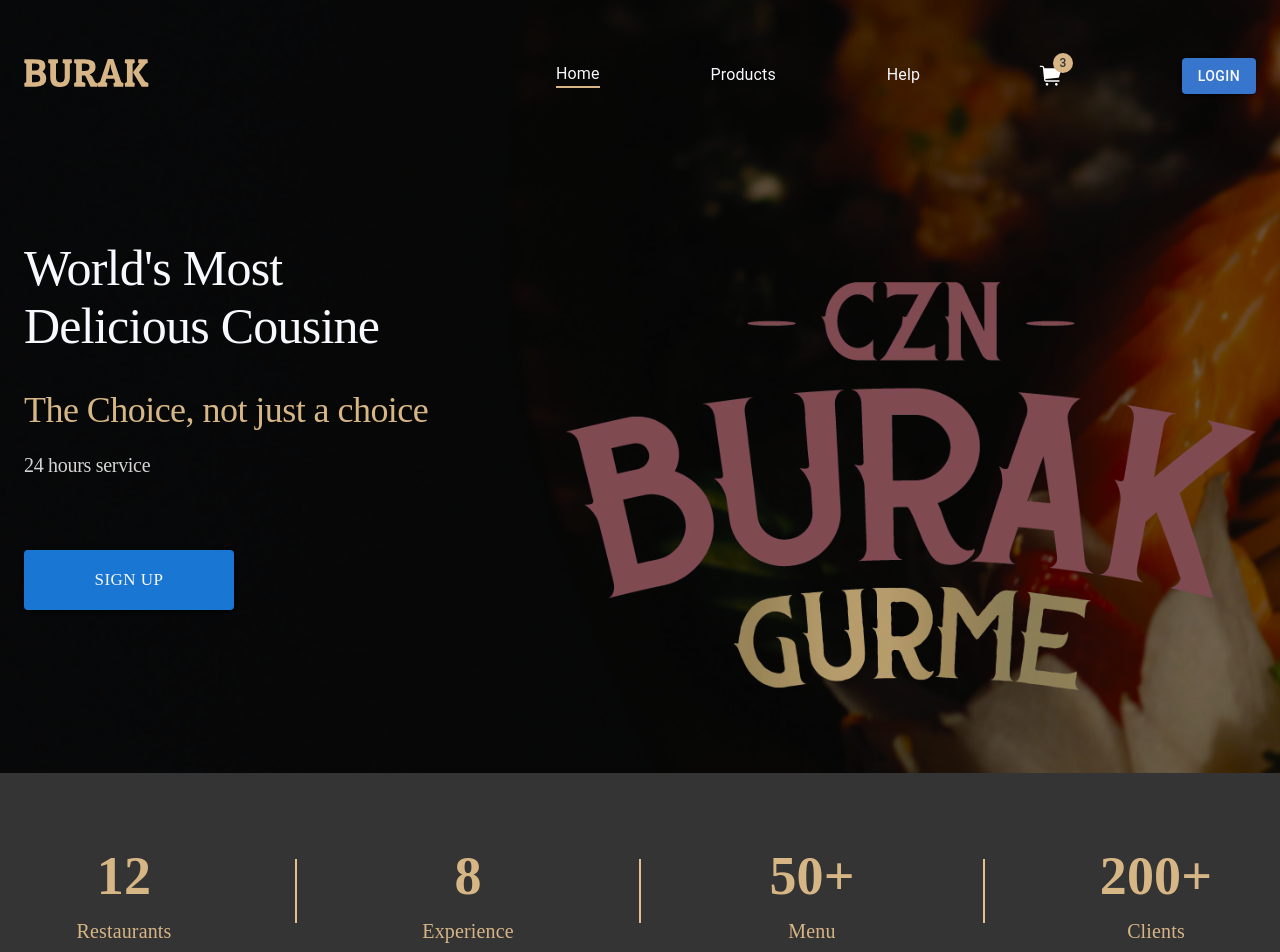
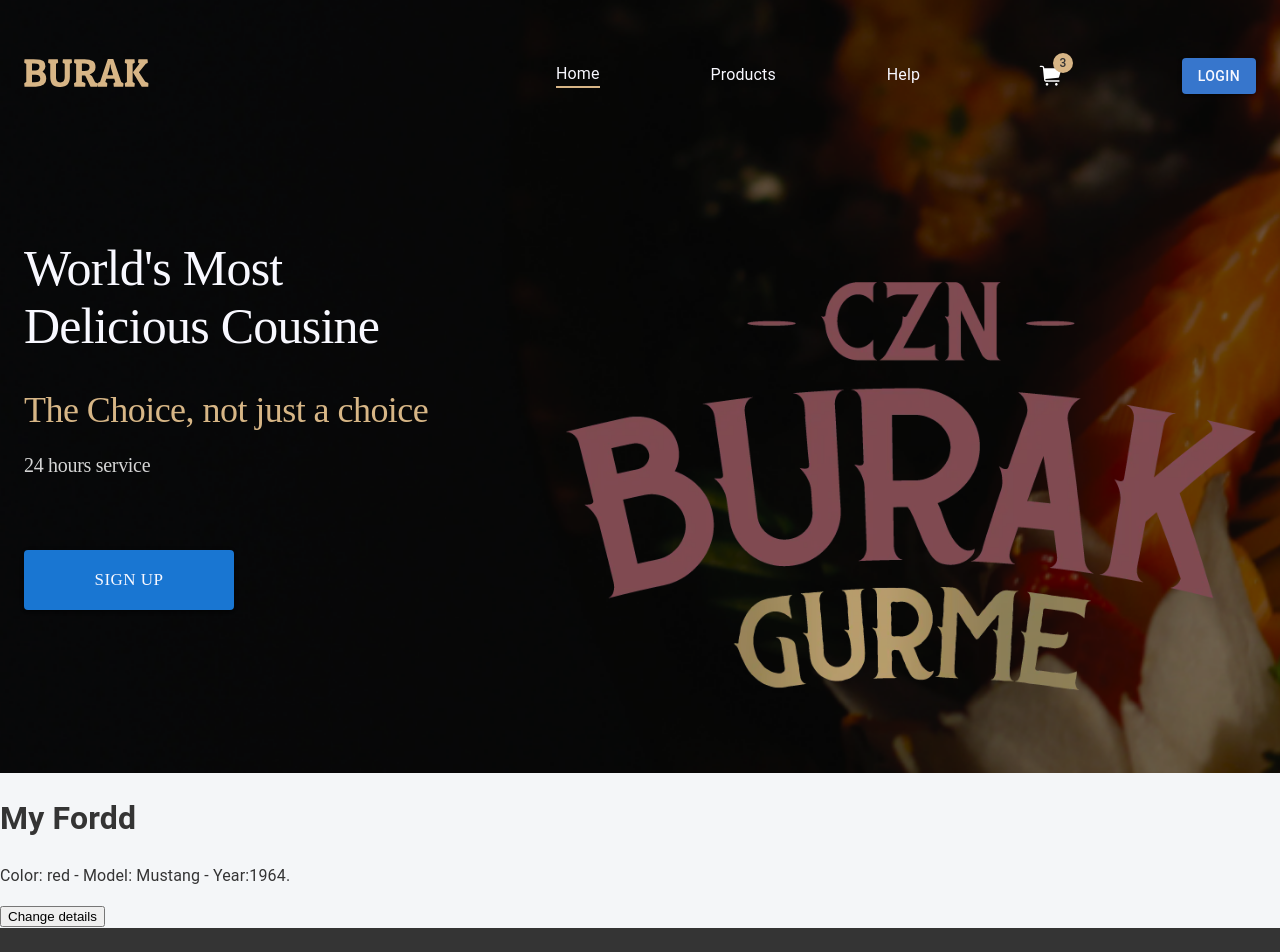
Before and after one commit to Shjohnn/BURAK-REACT, a React (Create React App) app: page / in a window 1280 px wide. Shown: the top 952 px of the page. Built offline with nearby package versions, Linux system fonts and the light colour scheme.

Commit message:
feat: test class Component

```diff
--- a/src/app/App.tsx
+++ b/src/app/App.tsx
@@ -14,6 +14,7 @@ import "../css/app.css";//@ts-ignore
 import "../css/navbar.css";//@ts-ignore
 import "../css/footer.css";
 import  HelpPage from "./screens/helpPage";
+import Test from "./screens/Test";
 
 function App() {
 const location = useLocation();
@@ -36,7 +37,8 @@ const location = useLocation();
           <HelpPage/>
         </Route>
         <Route path ="/">
-          <Homepage/>
+          {/* <Homepage/> */}
+          <Test/>
         </Route>
       </Switch>
       <Footer/>
--- /dev/null
+++ b/src/app/screens/Test.tsx
@@ -0,0 +1,50 @@
+//ts-nocheck
+import React , {Component} from "react";
+
+class Test extends Component {
+  constructor(props) {
+    super(props);
+    this.state = {
+      brand: "Fordd",
+      model: "Mustang",
+      color: "red",
+      year: 1964
+    };
+  }
+  changeDetail = () => {
+    this.setState({
+        color: "blue",
+        model: "Camaro",
+        year: 2020
+    });
+  }
+
+  componentDidMount() {
+      console.log("Component mounted");
+  };//run after the component is rendered for the first time
+  // and take data from the server or perform any other side effects.
+
+  componentWillUnmount() {
+      console.log("Component will unmount");
+  };
+ componentDidUpdate() {
+  }
+
+  render() {
+    return (
+      <div>
+        <h1>My {this.state.brand}</h1>
+        <p>
+          Color: {this.state.color} - Model: {this.state.model} - Year:
+          {this.state.year}.
+        </p>
+        <button
+          type="button"
+          onClick={this.changeDetail}
+        >Change details</button>
+      </div>
+    );
+  }
+}
+
+export default Test;
```
